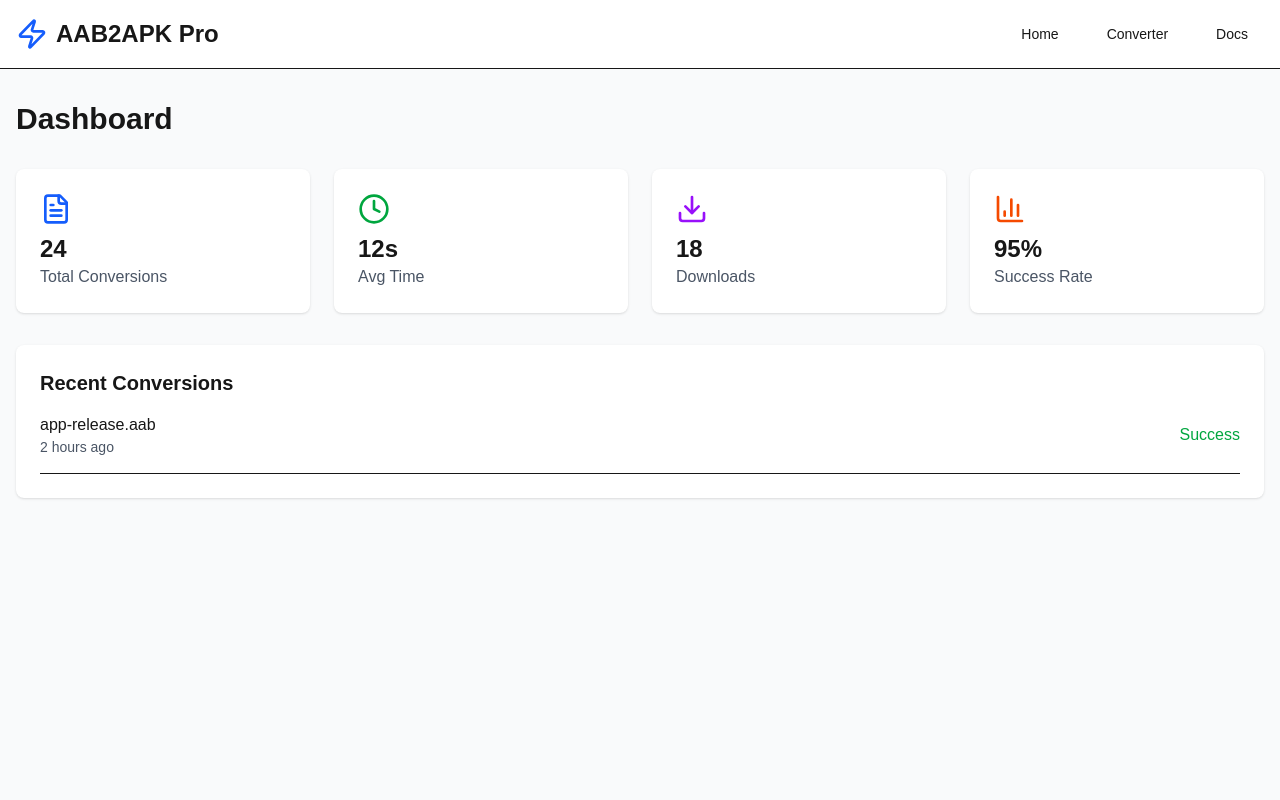
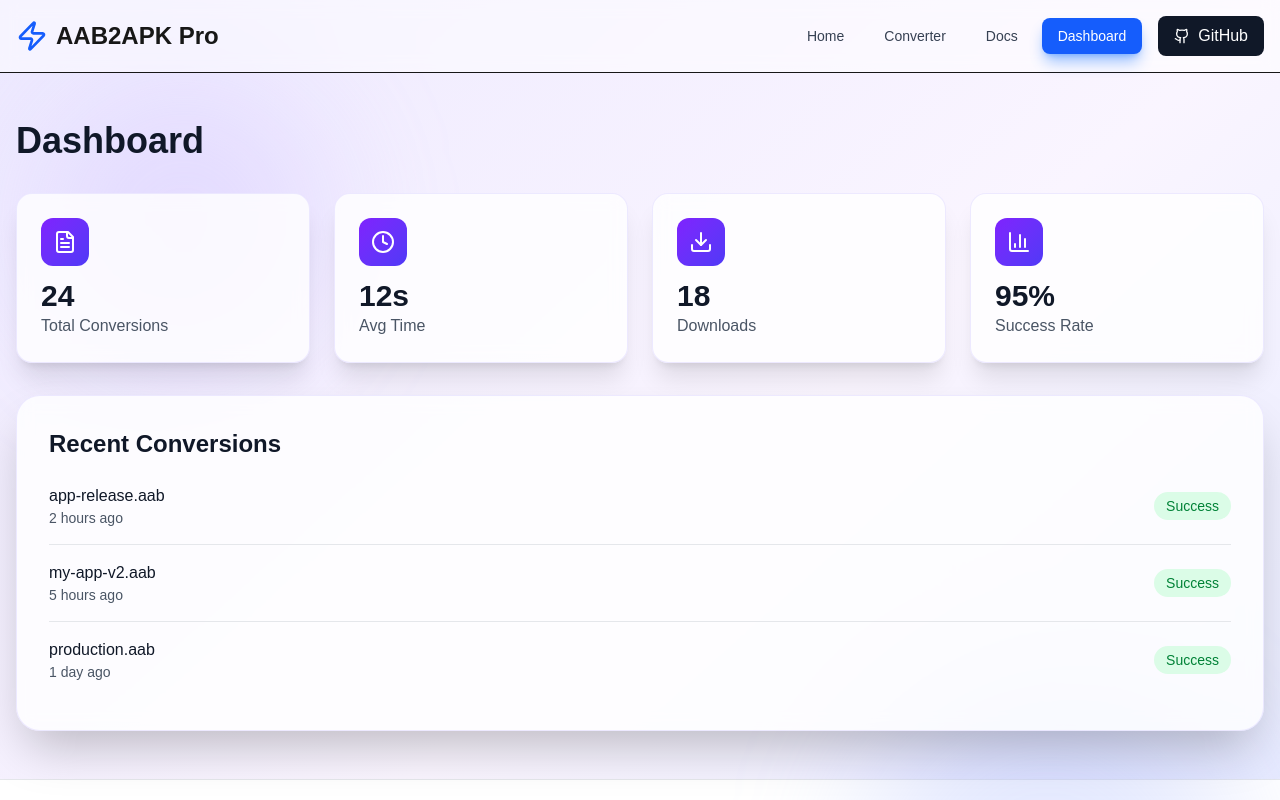
Before and after one commit to leandre000/android-apk-blt, a Next.js app in the folder aab2apk-web/: page /dashboard in a window 1280 px wide. Shown: the top 800 px of the page. Built offline with nearby package versions, Linux system fonts and the light colour scheme.

Commit message:
updated the dashboard with clear info

```diff
--- a/aab2apk-web/src/app/dashboard/page.tsx
+++ b/aab2apk-web/src/app/dashboard/page.tsx
@@ -1,62 +1,81 @@
-import { BarChart3, FileText, Clock, Download, Zap } from 'lucide-react'
-import Link from 'next/link'
+import { BarChart3, FileText, Clock, Download } from 'lucide-react'
+import Navigation from '@/components/Navigation'
+import Footer from '@/components/Footer'
 
 export default function DashboardPage() {
   return (
-    <div className="min-h-screen bg-gray-50 dark:bg-gray-900">
-      <nav className="border-b bg-white dark:bg-gray-800">
-        <div className="container mx-auto px-4 py-4 flex justify-between items-center">
-          <Link href="/" className="flex items-center space-x-2">
-            <Zap className="h-8 w-8 text-blue-600" />
-            <span className="text-2xl font-bold dark:text-white">AAB2APK Pro</span>
-          </Link>
-          <div className="flex items-center space-x-4">
-            <Link href="/" className="px-4 py-2 text-sm font-medium hover:text-blue-600 dark:text-gray-300">Home</Link>
-            <Link href="/converter" className="px-4 py-2 text-sm font-medium hover:text-blue-600 dark:text-gray-300">Converter</Link>
-            <Link href="/docs" className="px-4 py-2 text-sm font-medium hover:text-blue-600 dark:text-gray-300">Docs</Link>
-          </div>
-        </div>
-      </nav>
+    <div className="min-h-screen flex flex-col bg-gradient-to-br from-violet-100 via-purple-50 to-indigo-100 dark:from-gray-900 dark:via-purple-900/20 dark:to-gray-900 relative overflow-hidden">
+      {/* Background decorative elements */}
+      <div className="absolute inset-0 overflow-hidden pointer-events-none">
+        <div className="absolute top-20 left-10 w-72 h-72 bg-violet-300/30 dark:bg-violet-600/20 rounded-full blur-3xl"></div>
+        <div className="absolute bottom-20 right-10 w-96 h-96 bg-indigo-300/30 dark:bg-indigo-600/20 rounded-full blur-3xl"></div>
+      </div>
 
-      <div className="container mx-auto px-4 py-8">
-        <h1 className="text-3xl font-bold mb-8 dark:text-white">Dashboard</h1>
+      <Navigation />
+
+      <main className="flex-1 container mx-auto px-4 py-12 relative z-10">
+        <h1 className="text-4xl font-bold mb-8 text-gray-900 dark:text-white">Dashboard</h1>
 
         <div className="grid md:grid-cols-4 gap-6 mb-8">
-          <div className="bg-white dark:bg-gray-800 p-6 rounded-lg shadow">
-            <FileText className="h-8 w-8 text-blue-600 mb-2" />
-            <div className="text-2xl font-bold dark:text-white">24</div>
+          <div className="bg-white/80 dark:bg-gray-800/80 backdrop-blur-sm p-6 rounded-2xl shadow-xl border border-violet-200/50 dark:border-violet-700/50">
+            <div className="w-12 h-12 bg-gradient-to-br from-violet-600 to-indigo-600 rounded-xl flex items-center justify-center mb-3">
+              <FileText className="h-6 w-6 text-white" />
+            </div>
+            <div className="text-3xl font-bold text-gray-900 dark:text-white">24</div>
             <div className="text-gray-600 dark:text-gray-400">Total Conversions</div>
           </div>
-          <div className="bg-white dark:bg-gray-800 p-6 rounded-lg shadow">
-            <Clock className="h-8 w-8 text-green-600 mb-2" />
-            <div className="text-2xl font-bold dark:text-white">12s</div>
+          <div className="bg-white/80 dark:bg-gray-800/80 backdrop-blur-sm p-6 rounded-2xl shadow-xl border border-violet-200/50 dark:border-violet-700/50">
+            <div className="w-12 h-12 bg-gradient-to-br from-violet-600 to-indigo-600 rounded-xl flex items-center justify-center mb-3">
+              <Clock className="h-6 w-6 text-white" />
+            </div>
+            <div className="text-3xl font-bold text-gray-900 dark:text-white">12s</div>
             <div className="text-gray-600 dark:text-gray-400">Avg Time</div>
           </div>
-          <div className="bg-white dark:bg-gray-800 p-6 rounded-lg shadow">
-            <Download className="h-8 w-8 text-purple-600 mb-2" />
-            <div className="text-2xl font-bold dark:text-white">18</div>
+          <div className="bg-white/80 dark:bg-gray-800/80 backdrop-blur-sm p-6 rounded-2xl shadow-xl border border-violet-200/50 dark:border-violet-700/50">
+            <div className="w-12 h-12 bg-gradient-to-br from-violet-600 to-indigo-600 rounded-xl flex items-center justify-center mb-3">
+              <Download className="h-6 w-6 text-white" />
+            </div>
+            <div className="text-3xl font-bold text-gray-900 dark:text-white">18</div>
             <div className="text-gray-600 dark:text-gray-400">Downloads</div>
           </div>
-          <div className="bg-white dark:bg-gray-800 p-6 rounded-lg shadow">
-            <BarChart3 className="h-8 w-8 text-orange-600 mb-2" />
-            <div className="text-2xl font-bold dark:text-white">95%</div>
+          <div className="bg-white/80 dark:bg-gray-800/80 backdrop-blur-sm p-6 rounded-2xl shadow-xl border border-violet-200/50 dark:border-violet-700/50">
+            <div className="w-12 h-12 bg-gradient-to-br from-violet-600 to-indigo-600 rounded-xl flex items-center justify-center mb-3">
+              <BarChart3 className="h-6 w-6 text-white" />
+            </div>
+            <div className="text-3xl font-bold text-gray-900 dark:text-white">95%</div>
             <div className="text-gray-600 dark:text-gray-400">Success Rate</div>
           </div>
         </div>
 
-        <div className="bg-white dark:bg-gray-800 rounded-lg shadow p-6">
-          <h2 className="text-xl font-bold mb-4 dark:text-white">Recent Conversions</h2>
+        <div className="bg-white/80 dark:bg-gray-800/80 backdrop-blur-sm rounded-3xl shadow-2xl p-8 border border-violet-200/50 dark:border-violet-700/50">
+          <h2 className="text-2xl font-bold mb-6 text-gray-900 dark:text-white">Recent Conversions</h2>
           <div className="space-y-4">
-            <div className="flex justify-between items-center border-b pb-4 dark:border-gray-700">
+            <div className="flex justify-between items-center border-b border-gray-200 dark:border-gray-700 pb-4">
               <div>
-                <div className="font-medium dark:text-white">app-release.aab</div>
+                <div className="font-medium text-gray-900 dark:text-white">app-release.aab</div>
                 <div className="text-sm text-gray-600 dark:text-gray-400">2 hours ago</div>
               </div>
-              <span className="text-green-600 font-medium">Success</span>
+              <span className="px-3 py-1 bg-green-100 dark:bg-green-900/30 text-green-700 dark:text-green-400 font-medium rounded-full text-sm">Success</span>
+            </div>
+            <div className="flex justify-between items-center border-b border-gray-200 dark:border-gray-700 pb-4">
+              <div>
+                <div className="font-medium text-gray-900 dark:text-white">my-app-v2.aab</div>
+                <div className="text-sm text-gray-600 dark:text-gray-400">5 hours ago</div>
+              </div>
+              <span className="px-3 py-1 bg-green-100 dark:bg-green-900/30 text-green-700 dark:text-green-400 font-medium rounded-full text-sm">Success</span>
+            </div>
+            <div className="flex justify-between items-center pb-4">
+              <div>
+                <div className="font-medium text-gray-900 dark:text-white">production.aab</div>
+                <div className="text-sm text-gray-600 dark:text-gray-400">1 day ago</div>
+              </div>
+              <span className="px-3 py-1 bg-green-100 dark:bg-green-900/30 text-green-700 dark:text-green-400 font-medium rounded-full text-sm">Success</span>
             </div>
           </div>
         </div>
-      </div>
+      </main>
+
+      <Footer />
     </div>
   )
 }
```
